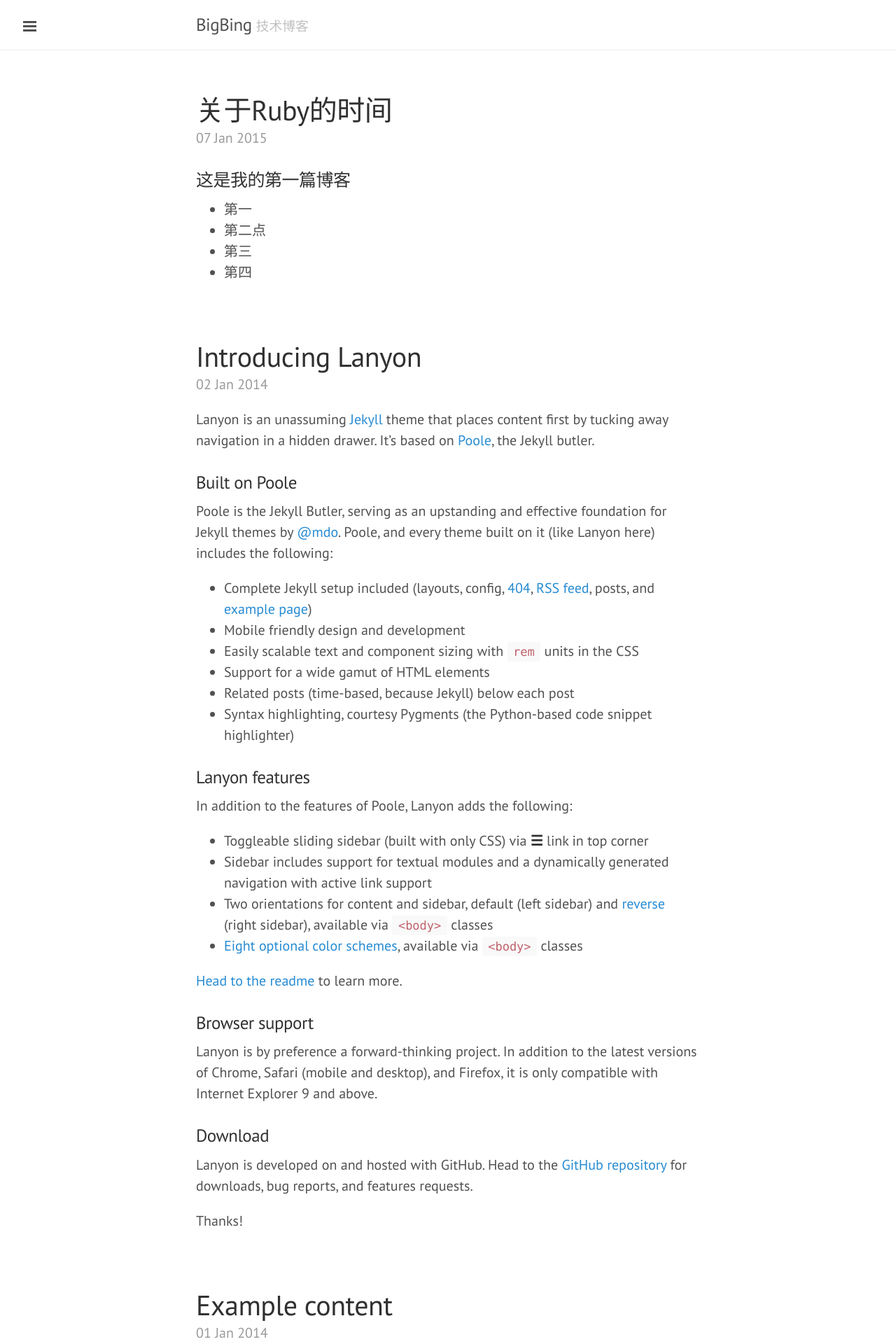
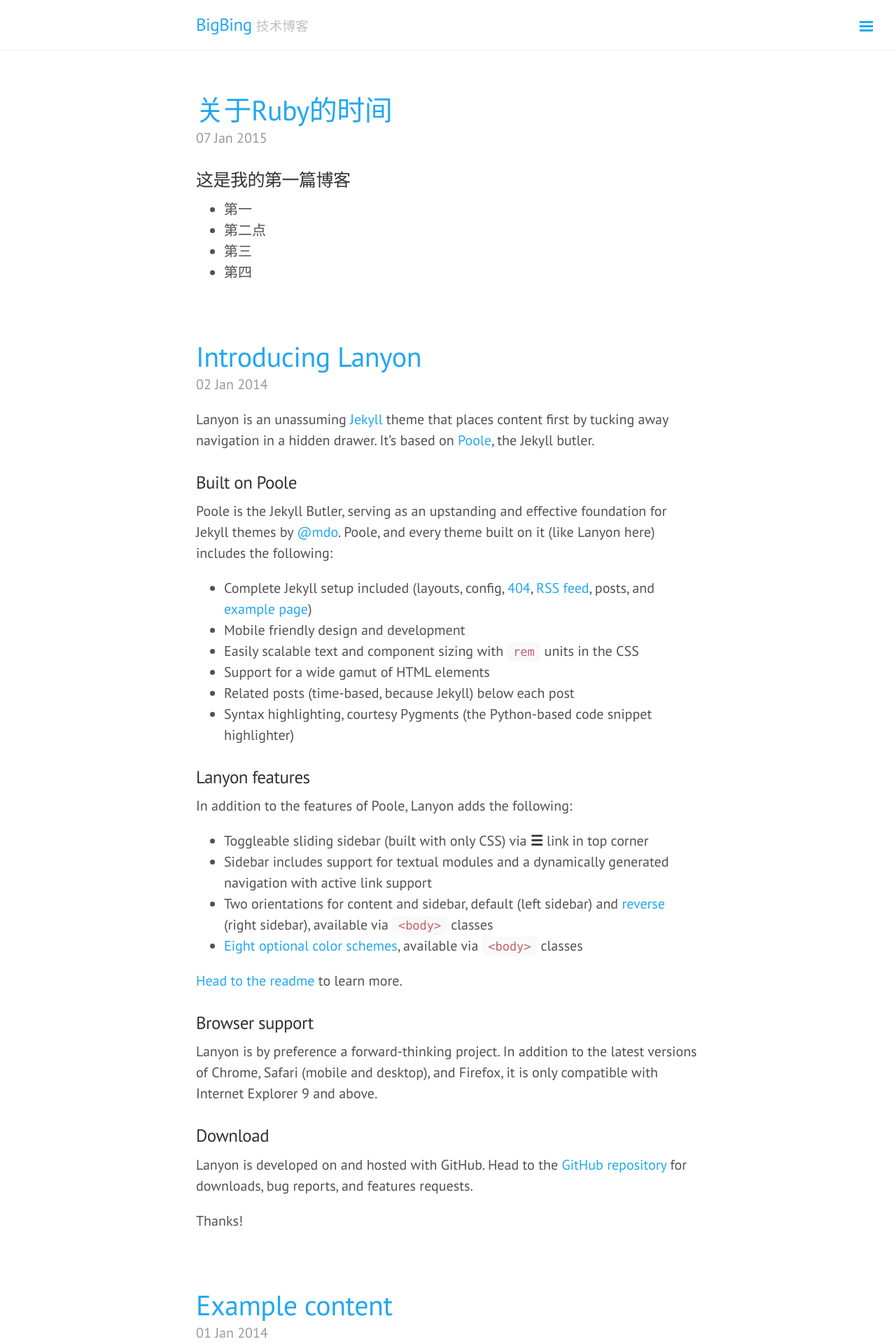
Before and after one commit to bingxie/bingxie.github.io, a Jekyll site: the page built from index.html, in a window 1280 px wide. Shown: the top 1920 px of the page at 70% size. Built offline with Jekyll 4.4.1, drawn with Linux system fonts in a browser that asks for light colours; Markdown is read by kramdown in place of the engine named in the settings; the list of posts is cut into pages by our own code.

Commit message:
Update theme

```diff
--- a/_layouts/default.html
+++ b/_layouts/default.html
@@ -3,7 +3,7 @@
 
   {% include head.html %}
 
-  <body>
+  <body class="layout-reverse sidebar-overlay theme-base-0d">
 
     {% include sidebar.html %}
 
--- a/public/css/lanyon.css
+++ b/public/css/lanyon.css
@@ -504,12 +504,12 @@ a.pagination-item:hover {
 .theme-base-0d .sidebar,
 .theme-base-0d .sidebar-toggle:active,
 .theme-base-0d #sidebar-checkbox:checked ~ .sidebar-toggle {
-  background-color: #6a9fb5;
+  background-color: #22A7F0;
 }
 .theme-base-0d .container a,
 .theme-base-0d .sidebar-toggle,
 .theme-base-0d .related-posts li a:hover {
-  color: #6a9fb5;
+  color: #22A7F0;
 }
 
 /* Magenta */
```
Also changed, not shown: public/favicon.ico, 1 other file.
